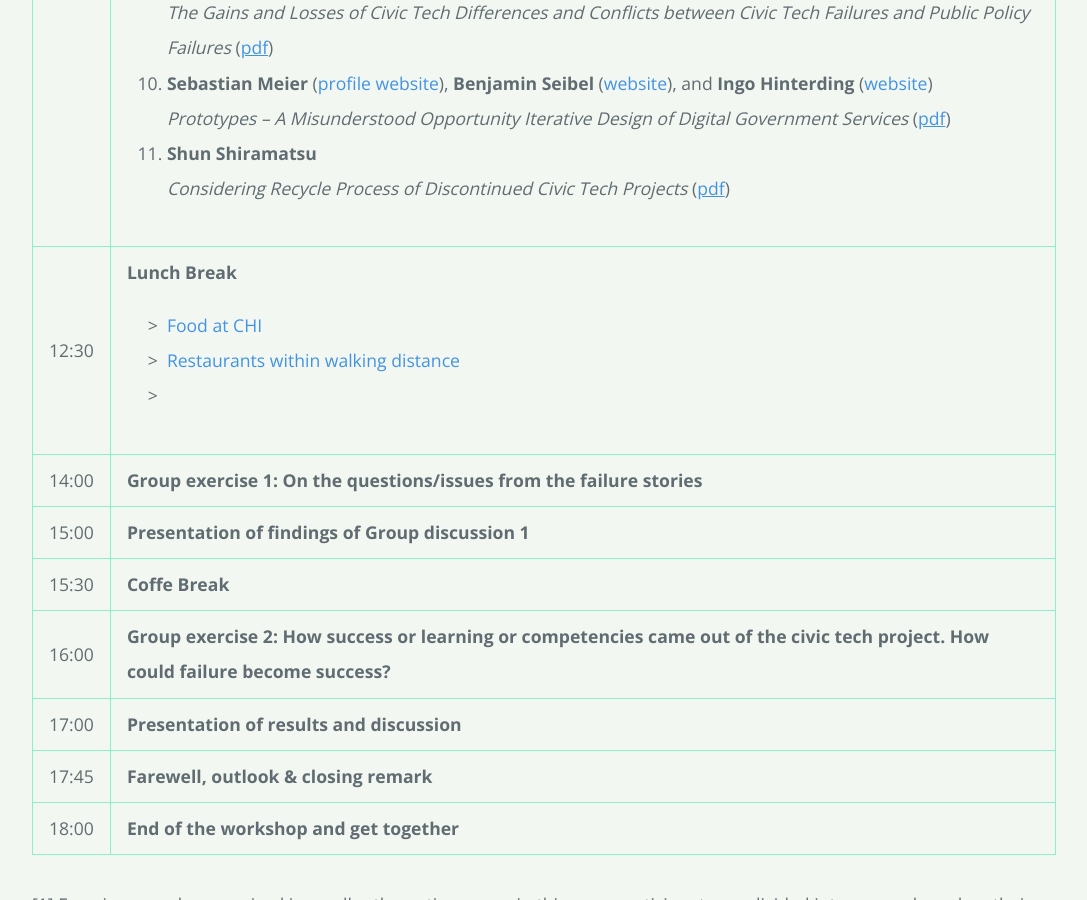
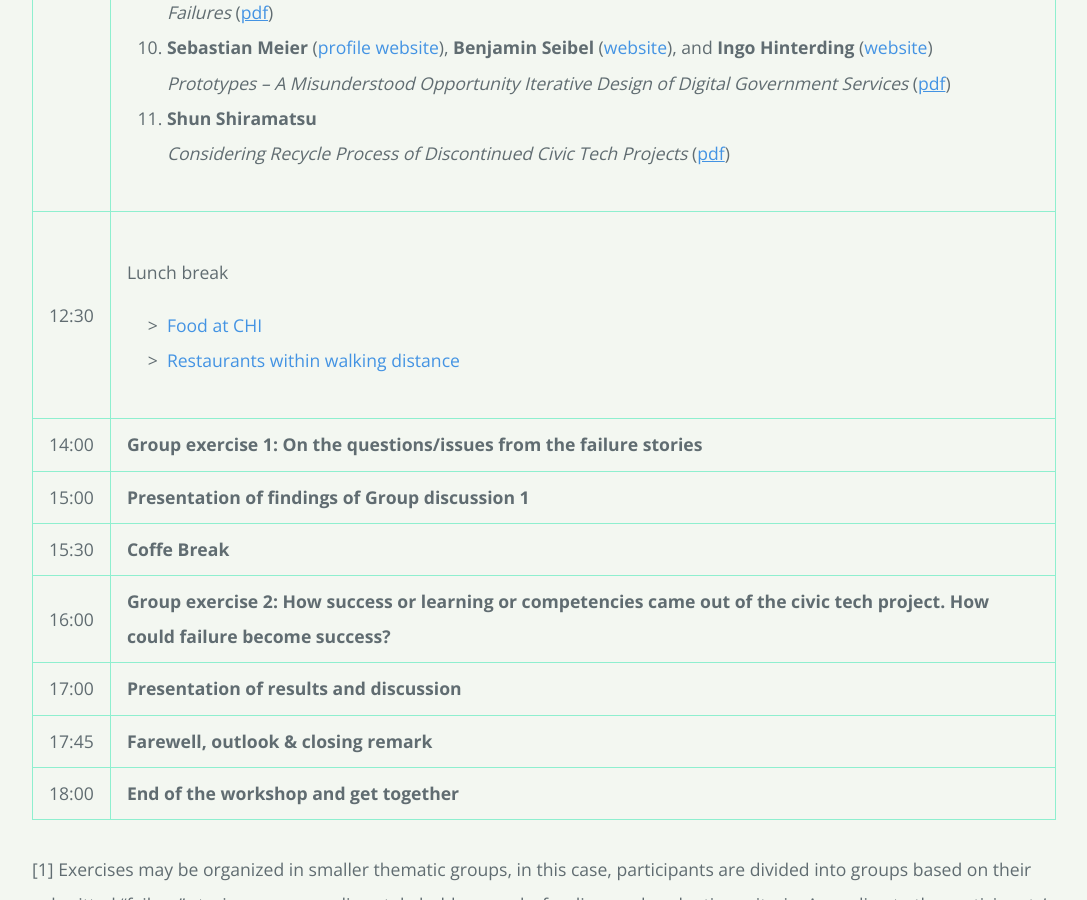
Before and after one commit to discontinued-civictech/discontinued-civictech.github.io, a Jekyll site: the page built from schedule.md, in a window 1280 px wide and 900 px high, scrolled down 2028 px. Shown: the whole window, without its empty margins (96-1183 px from the left). Built offline with Jekyll 4.4.1, drawn with Linux system fonts in a browser that asks for light colours; our own code applies the rules of GitHub Pages for plain Markdown files.

```diff
--- a/schedule.md
+++ b/schedule.md
@@ -33,7 +33,7 @@ layout: default
         </tr>
         <tr>
             <td>10:40</td>
-            <td><br />Coffee break</td>
+            <td>Coffee break</td>
         </tr>
         <tr>
             <td>11:00</td>
@@ -55,11 +55,10 @@ layout: default
         </tr>
         <tr>
             <td>12:30</td>
-            <td><strong>Lunch Break</strong>
+            <td><br/>Lunch break
             <ul>
                     <li><a href="https://chi2023.acm.org/for-attendees/food-at-chi-2023/">Food at CHI</a></li>
                     <li><a href="https://umap.openstreetmap.de/de/map/chi-2023-recommendations_28213#14/53.5569/9.9848">Restaurants within walking distance</a></li>
-                    <li></li>
                 </ul>
             </td>
         </tr>
```
